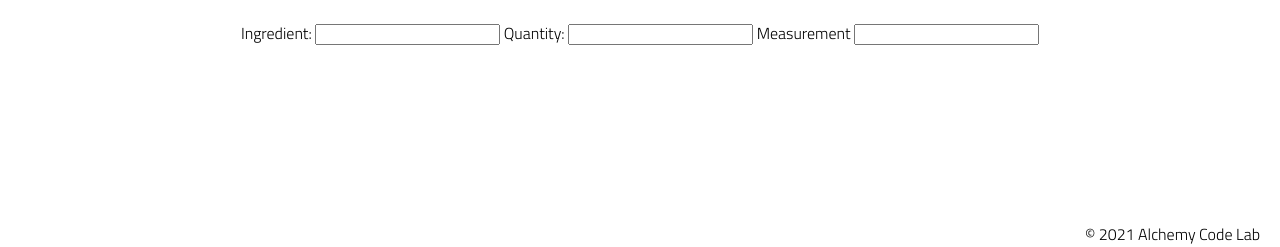
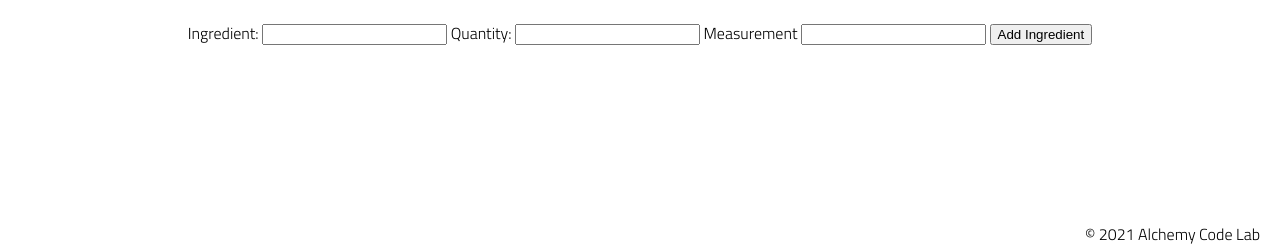
Before and after one commit to Andy-Mascaro/meals, a plain HTML site: page index.html in a window 1280 px wide. Shown: the part 553-800 px from the top of the page. Drawn offline with Linux system fonts and the light colour scheme.

Commit message:
tested my form and button with console log

```diff
--- a/app.js
+++ b/app.js
@@ -1,6 +1,13 @@
 // import functions and grab DOM elements
+//import { renderStat, renderGame } from './utils.js';
+// let state
+const form = document.getElementById('add-ingredient');
 
-// let state
+// form.addEventListener('submit', (e) =>{
+//     e.preventDefault();
+//     const formData = new FormData(form);
+
+// });
 
 // set event listeners
   // get user input
--- a/index.html
+++ b/index.html
@@ -25,7 +25,7 @@
                 FOOD!
             </h2>
 
-            <form id="add ingredient">
+            <form id="add-ingredient">
                 <label>
                     Ingredient:
                     <input type=text name= ingredient id= ingredient>
@@ -40,13 +40,14 @@
                     Measurement
                     <input type=text name= measurement id= measurement>
                 </label>
+                <button type='submit'>Add Ingredient</button>
+            </form>
 
 
 
 
 
 
-            </form>
 
         </section>
     </main>
```
